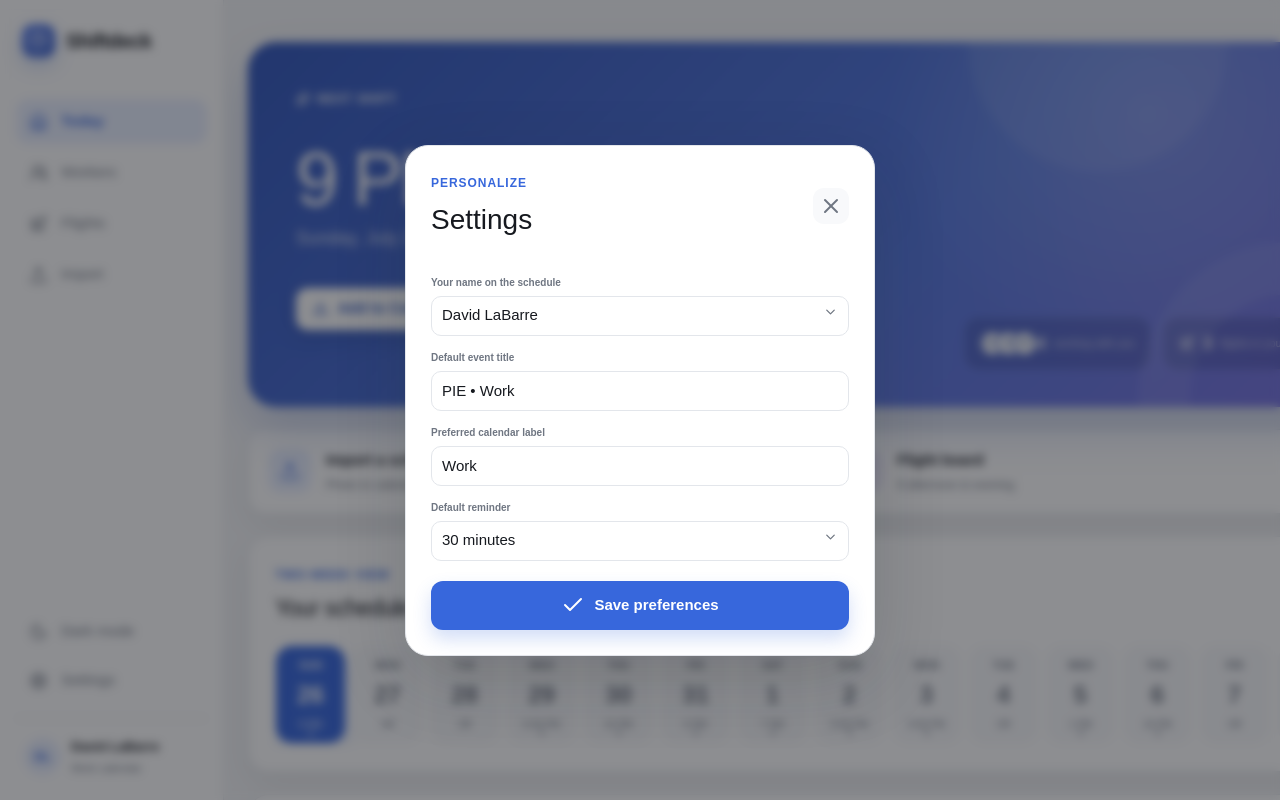
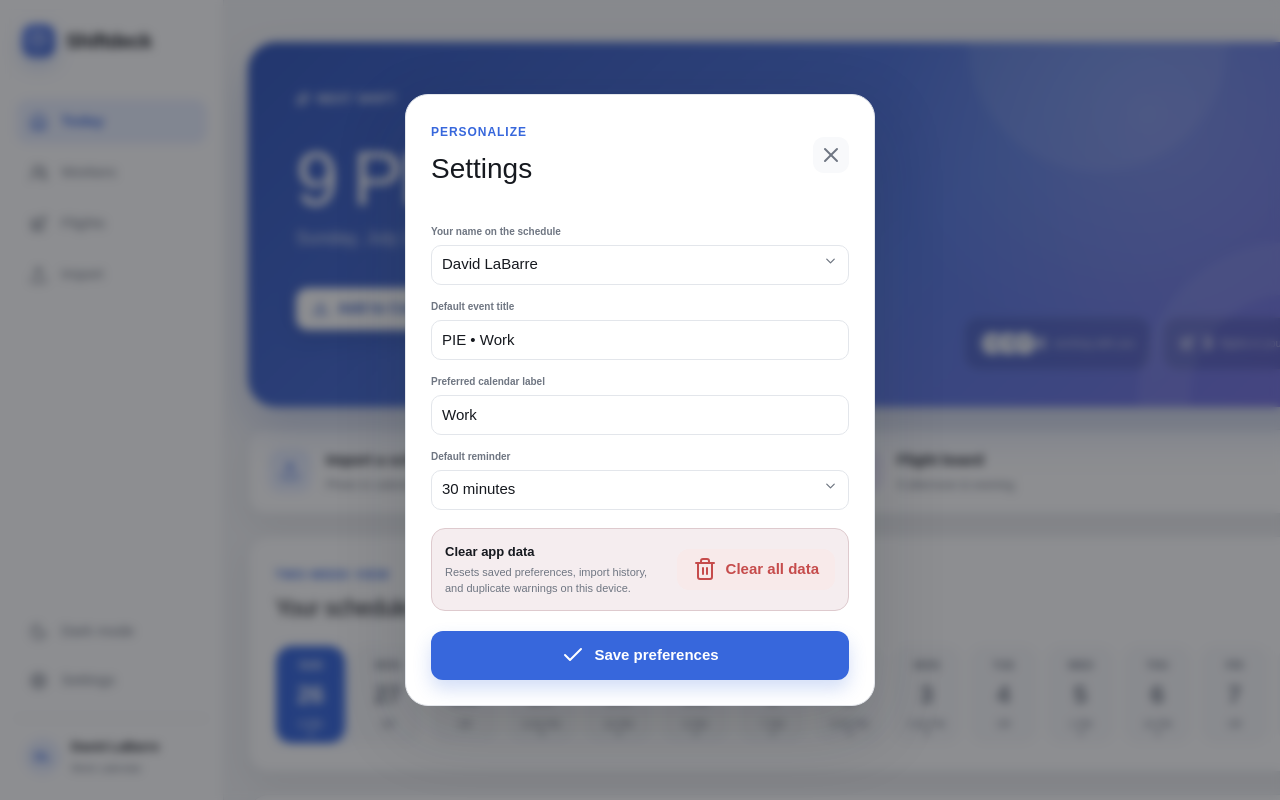
Before and after one commit to Frenchbear1/shiftdeck, a Next.js app: page / in a window 1280 px wide. Both pictures are taken after a click on the button "Settings". Shown: the top 800 px of the page. Built offline with nearby package versions, Linux system fonts and the light colour scheme.

Commit message:
Add clear data reset

```diff
--- a/app/globals.css
+++ b/app/globals.css
@@ -359,6 +359,12 @@ main {
   background: var(--danger);
 }
 
+.button.danger.subtle {
+  color: var(--danger);
+  background: color-mix(in srgb, var(--danger) 12%, var(--surface));
+  box-shadow: none;
+}
+
 .hero-facts {
   position: absolute;
   right: 46px;
@@ -1556,6 +1562,41 @@ main {
   margin-top: 6px;
 }
 
+.danger-zone {
+  display: grid;
+  grid-template-columns: 1fr auto;
+  align-items: center;
+  gap: 14px;
+  margin-top: 4px;
+  padding: 13px;
+  background: color-mix(in srgb, var(--danger) 7%, var(--surface-2));
+  border: 1px solid color-mix(in srgb, var(--danger) 18%, var(--line));
+  border-radius: 14px;
+}
+
+.danger-zone div {
+  min-width: 0;
+  display: grid;
+  gap: 4px;
+}
+
+.danger-zone b {
+  font-size: 13px;
+}
+
+.danger-zone p {
+  margin: 0;
+  color: var(--muted);
+  font-size: 11px;
+  line-height: 1.45;
+}
+
+.danger-zone .button {
+  min-height: 41px;
+  margin-top: 0;
+  white-space: nowrap;
+}
+
 .confirm-card {
   display: flex;
   align-items: center;
@@ -1571,6 +1612,11 @@ main {
   color: var(--amber);
   background: var(--amber-soft);
   border-radius: 19px;
+}
+
+.confirm-icon.danger {
+  color: var(--danger);
+  background: color-mix(in srgb, var(--danger) 12%, var(--surface));
 }
 
 .confirm-card h2 {
@@ -2180,6 +2226,14 @@ main {
     border-radius: 999px;
   }
 
+  .danger-zone {
+    grid-template-columns: 1fr;
+  }
+
+  .danger-zone .button {
+    width: 100%;
+  }
+
   .confirm-card {
     margin: 15px;
   }
--- a/app/page.tsx
+++ b/app/page.tsx
@@ -21,6 +21,7 @@ import {
   ShieldCheck,
   Sparkles,
   Sun,
+  Trash2,
   Upload,
   UsersRound,
   X,
@@ -188,6 +189,7 @@ export default function HomePage() {
   const [loadedFiles, setLoadedFiles] = useState<string[]>([]);
   const [duplicateNotice, setDuplicateNotice] = useState("");
   const [duplicateExportCount, setDuplicateExportCount] = useState(0);
+  const [clearConfirmOpen, setClearConfirmOpen] = useState(false);
   const [toast, setToast] = useState("");
   const [hydrated, setHydrated] = useState(false);
   const fileInput = useRef<HTMLInputElement>(null);
@@ -475,6 +477,28 @@ export default function HomePage() {
         selected: true,
       },
     ]);
+  };
+
+  const clearAllData = () => {
+    [
+      "shiftdeck.preferences",
+      "shiftdeck.theme",
+      "shiftdeck.importHashes",
+      "shiftdeck.exportedEvents",
+    ].forEach((key) => localStorage.removeItem(key));
+    setPrefs(DEFAULT_PREFS);
+    setTheme("light");
+    setSelectedDate("2026-07-26");
+    setEvents(initialEvents());
+    setImportState("idle");
+    setImportProgress(0);
+    setImportMessage("");
+    setLoadedFiles([]);
+    setDuplicateNotice("");
+    setDuplicateExportCount(0);
+    setClearConfirmOpen(false);
+    setSettingsOpen(false);
+    setToast("All Shiftdeck data cleared from this device");
   };
 
   const buildCalendar = () => {
@@ -1243,11 +1267,11 @@ export default function HomePage() {
         </div>
         <div className="account-note">
           <Info />
-          <p>Apple chooses the actual iCloud, Google, or Exchange calendar when you open the file. Shiftdeck remembers your preferred label, and Apple Calendar will ask where to add it.</p>
+          <p>Apple does not let a website silently write into Calendar. Shiftdeck uses the closest iPhone-safe path: share or download an ICS file, then Apple asks which iCloud, Google, or Exchange calendar should receive it.</p>
         </div>
         <button className="button primary export-button" onClick={() => void exportCalendar()}>
           <CalendarDays />
-          Export {selectedEvents.length} shift{selectedEvents.length === 1 ? "" : "s"} to Apple Calendar
+          Share {selectedEvents.length} shift{selectedEvents.length === 1 ? "" : "s"} with Apple Calendar
         </button>
         <p className="duplicate-promise"><ShieldCheck size={14} /> Duplicate fingerprints are checked before every export on this device.</p>
       </section>
@@ -1332,7 +1356,28 @@ export default function HomePage() {
               </select>
               <ChevronDown />
             </label>
+            <div className="danger-zone">
+              <div>
+                <b>Clear app data</b>
+                <p>Resets saved preferences, import history, and duplicate warnings on this device.</p>
+              </div>
+              <button className="button danger subtle" onClick={() => setClearConfirmOpen(true)}><Trash2 /> Clear all data</button>
+            </div>
             <button className="button primary" onClick={() => { setSettingsOpen(false); setToast("Preferences saved on this device"); }}><Check /> Save preferences</button>
+          </section>
+        </div>
+      )}
+
+      {clearConfirmOpen && (
+        <div className="modal-layer" role="presentation" onMouseDown={() => setClearConfirmOpen(false)}>
+          <section className="confirm-card" role="alertdialog" aria-modal="true" onMouseDown={(event) => event.stopPropagation()}>
+            <span className="confirm-icon danger"><Trash2 /></span>
+            <h2>Clear all app data?</h2>
+            <p>This resets saved settings, upload history, and duplicate export warnings on this device. It will not remove anything already added to Apple Calendar.</p>
+            <div>
+              <button className="button soft" onClick={() => setClearConfirmOpen(false)}>Cancel</button>
+              <button className="button danger" onClick={clearAllData}>Clear everything</button>
+            </div>
           </section>
         </div>
       )}
```
